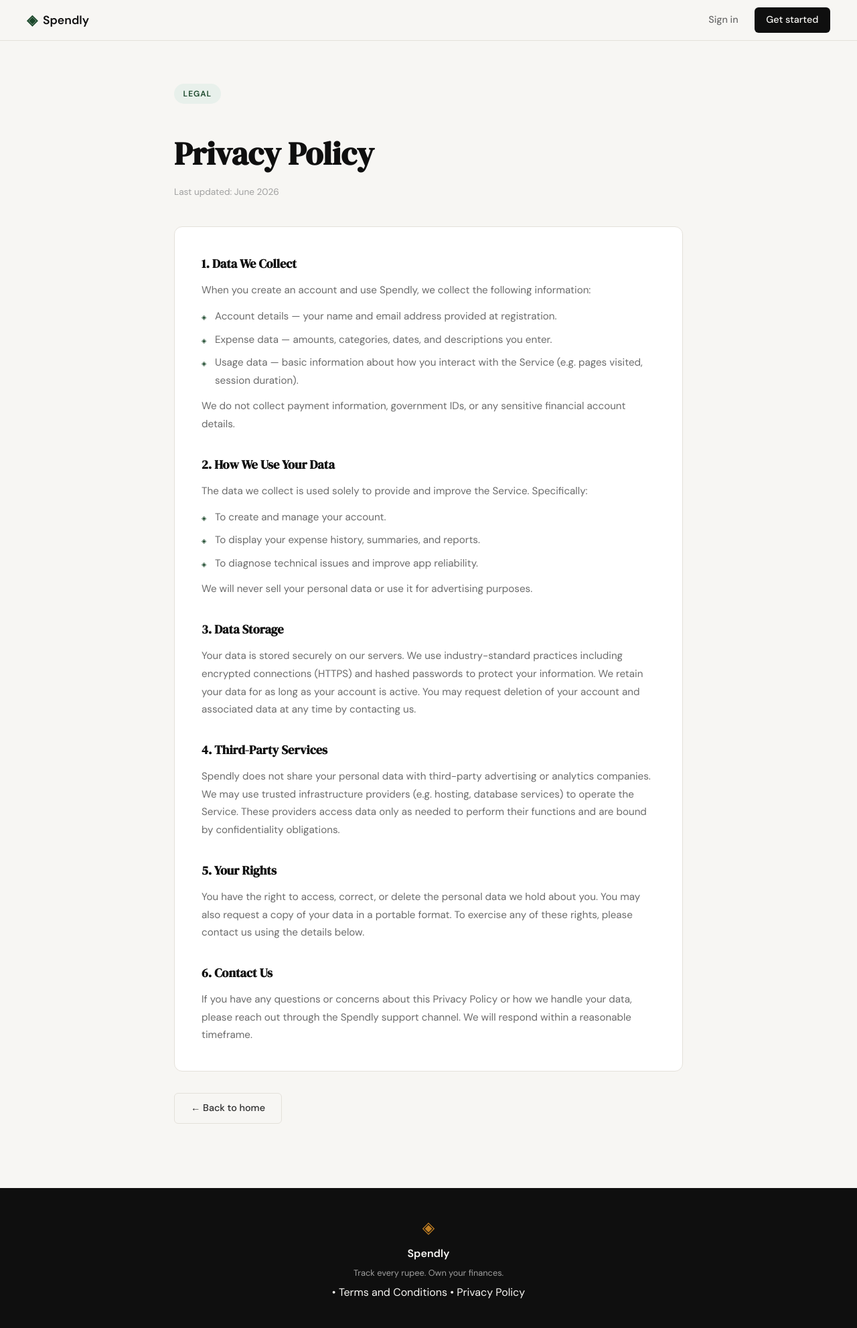
After one commit to dssolapure/expense-tracker-using-claude-code, a Flask app: page /privacy in a window 1280 px wide. The commit adds this page. Shown: the whole page at 67% size. Run offline with Flask 3, Linux system fonts and the light colour scheme.

Commit message:
in the landing page two new pages added privacy and terms

```diff
--- a/main.py
+++ b/main.py
@@ -20,6 +20,16 @@ def register():
 @app.route("/login")
 def login():
     return render_template("login.html")
+
+
+@app.route("/terms")
+def terms():
+    return render_template("terms.html")
+
+
+@app.route("/privacy")
+def privacy():
+    return render_template("privacy.html")
 
 
 # ------------------------------------------------------------------ #
--- a/static/css/style.css
+++ b/static/css/style.css
@@ -508,6 +508,88 @@ a { color: inherit; text-decoration: none; }
 }
 
 /* ------------------------------------------------------------------ */
+/* Static pages (Terms, Privacy Policy, etc.)                         */
+/* ------------------------------------------------------------------ */
+
+.static-page {
+    padding: 4rem 2rem 6rem;
+}
+
+.static-page-inner {
+    max-width: 760px;
+    margin: 0 auto;
+}
+
+.static-page-header {
+    margin-bottom: 2.5rem;
+}
+
+.static-page-title {
+    font-family: var(--font-display);
+    font-size: clamp(2rem, 4vw, 3rem);
+    color: var(--ink);
+    margin-top: 0.75rem;
+    margin-bottom: 0.5rem;
+}
+
+.static-page-meta {
+    font-size: 0.85rem;
+    color: var(--ink-faint);
+}
+
+.static-page-card {
+    background: var(--paper-card);
+    border: 1px solid var(--border);
+    border-radius: var(--radius-md);
+    padding: 2.5rem;
+    display: flex;
+    flex-direction: column;
+    gap: 2rem;
+    margin-bottom: 2rem;
+}
+
+.terms-section { display: flex; flex-direction: column; gap: 0.75rem; }
+
+.terms-heading {
+    font-family: var(--font-display);
+    font-size: 1.15rem;
+    color: var(--ink);
+}
+
+.terms-body {
+    font-size: 0.95rem;
+    color: var(--ink-muted);
+    line-height: 1.75;
+}
+
+.terms-list {
+    list-style: none;
+    display: flex;
+    flex-direction: column;
+    gap: 0.5rem;
+    padding-left: 0;
+}
+
+.terms-list li {
+    font-size: 0.95rem;
+    color: var(--ink-muted);
+    line-height: 1.75;
+    padding-left: 1.25rem;
+    position: relative;
+}
+
+.terms-list li::before {
+    content: '◈';
+    position: absolute;
+    left: 0;
+    font-size: 0.6rem;
+    color: var(--accent);
+    top: 0.45rem;
+}
+
+.static-page-footer { display: flex; }
+
+/* ------------------------------------------------------------------ */
 /* Responsive                                                          */
 /* ------------------------------------------------------------------ */
 
--- a/templates/base.html
+++ b/templates/base.html
@@ -36,9 +36,9 @@
             <p class="footer-copy">Track every rupee. Own your finances.</p>
             <p class="footer-links">
                 &bull;
-                <a href="#">Terms and Conditions</a>
+                <a href="/terms">Terms and Conditions</a>
                 &bull;
-                <a href="#">Privacy Policy</a>
+                <a href="/privacy">Privacy Policy</a>
             </p>
         </div>
     </footer>
--- /dev/null
+++ b/templates/privacy.html
@@ -0,0 +1,95 @@
+{% extends "base.html" %}
+
+{% block title %}Privacy Policy — Spendly{% endblock %}
+
+{% block content %}
+
+<section class="static-page">
+    <div class="static-page-inner">
+
+        <div class="static-page-header">
+            <div class="hero-badge">Legal</div>
+            <h1 class="static-page-title">Privacy Policy</h1>
+            <p class="static-page-meta">Last updated: June 2026</p>
+        </div>
+
+        <div class="static-page-card">
+
+            <div class="terms-section">
+                <h2 class="terms-heading">1. Data We Collect</h2>
+                <p class="terms-body">
+                    When you create an account and use Spendly, we collect the following information:
+                </p>
+                <ul class="terms-list">
+                    <li>Account details — your name and email address provided at registration.</li>
+                    <li>Expense data — amounts, categories, dates, and descriptions you enter.</li>
+                    <li>Usage data — basic information about how you interact with the Service (e.g. pages visited, session duration).</li>
+                </ul>
+                <p class="terms-body">
+                    We do not collect payment information, government IDs, or any sensitive financial account details.
+                </p>
+            </div>
+
+            <div class="terms-section">
+                <h2 class="terms-heading">2. How We Use Your Data</h2>
+                <p class="terms-body">
+                    The data we collect is used solely to provide and improve the Service. Specifically:
+                </p>
+                <ul class="terms-list">
+                    <li>To create and manage your account.</li>
+                    <li>To display your expense history, summaries, and reports.</li>
+                    <li>To diagnose technical issues and improve app reliability.</li>
+                </ul>
+                <p class="terms-body">
+                    We will never sell your personal data or use it for advertising purposes.
+                </p>
+            </div>
+
+            <div class="terms-section">
+                <h2 class="terms-heading">3. Data Storage</h2>
+                <p class="terms-body">
+                    Your data is stored securely on our servers. We use industry-standard practices including
+                    encrypted connections (HTTPS) and hashed passwords to protect your information. We retain
+                    your data for as long as your account is active. You may request deletion of your account
+                    and associated data at any time by contacting us.
+                </p>
+            </div>
+
+            <div class="terms-section">
+                <h2 class="terms-heading">4. Third-Party Services</h2>
+                <p class="terms-body">
+                    Spendly does not share your personal data with third-party advertising or analytics
+                    companies. We may use trusted infrastructure providers (e.g. hosting, database services)
+                    to operate the Service. These providers access data only as needed to perform their
+                    functions and are bound by confidentiality obligations.
+                </p>
+            </div>
+
+            <div class="terms-section">
+                <h2 class="terms-heading">5. Your Rights</h2>
+                <p class="terms-body">
+                    You have the right to access, correct, or delete the personal data we hold about you.
+                    You may also request a copy of your data in a portable format. To exercise any of these
+                    rights, please contact us using the details below.
+                </p>
+            </div>
+
+            <div class="terms-section">
+                <h2 class="terms-heading">6. Contact Us</h2>
+                <p class="terms-body">
+                    If you have any questions or concerns about this Privacy Policy or how we handle your
+                    data, please reach out through the Spendly support channel. We will respond within
+                    a reasonable timeframe.
+                </p>
+            </div>
+
+        </div>
+
+        <div class="static-page-footer">
+            <a href="{{ url_for('landing') }}" class="btn-ghost">← Back to home</a>
+        </div>
+
+    </div>
+</section>
+
+{% endblock %}
```
Also changed, not shown: promt-file.md (+2 -2 lines), templates/terms.html (added, +87 -0 lines).
